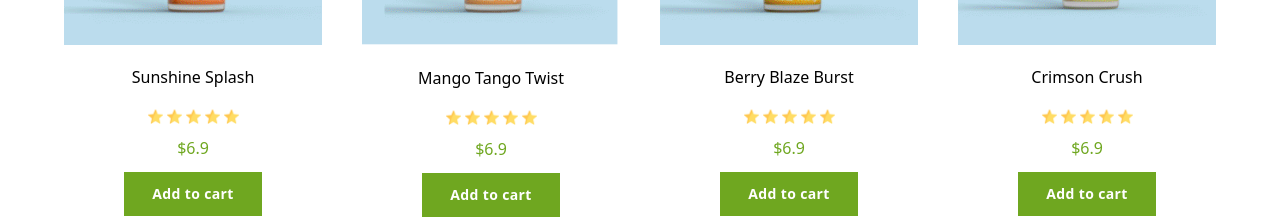
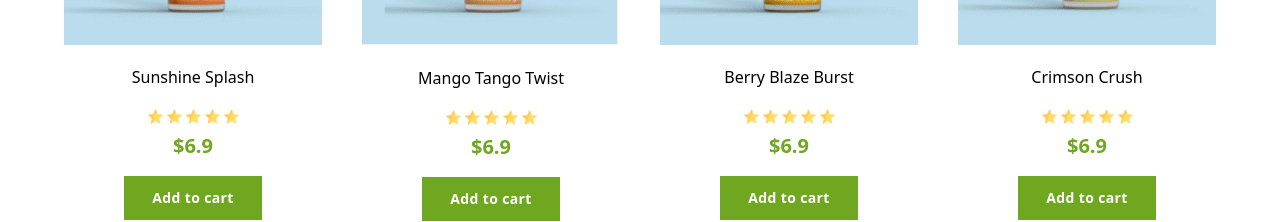
Before and after one commit to priti921/Fruitopia, a Next.js app in the folder fruitopia/: page / in a window 1280 px wide. Shown: the part 3540-3762 px from the top of the page. Built offline with nearby package versions, Linux system fonts and the light colour scheme; a web font is replaced by a local one.

Commit message:
price font fix

```diff
--- a/fruitopia/components/ui/RecipeCard.tsx
+++ b/fruitopia/components/ui/RecipeCard.tsx
@@ -63,7 +63,7 @@ const RecipeCard: FC<Props> = ({ name, price, image }) => {
         </div>
 
 
-        <p className="text-[#6fa720] my-3">${price}</p>
+        <p className="text-[#6fa720] mt-2 mb-4 font-bold text-xl">${price}</p>
         <button className="bg-[#6fa720] text-white text-sm tracking-wide px-7 py-3 rounded-medium font-bold">
           <Link href={"/"} >Add to cart</Link>
         </button>
```
